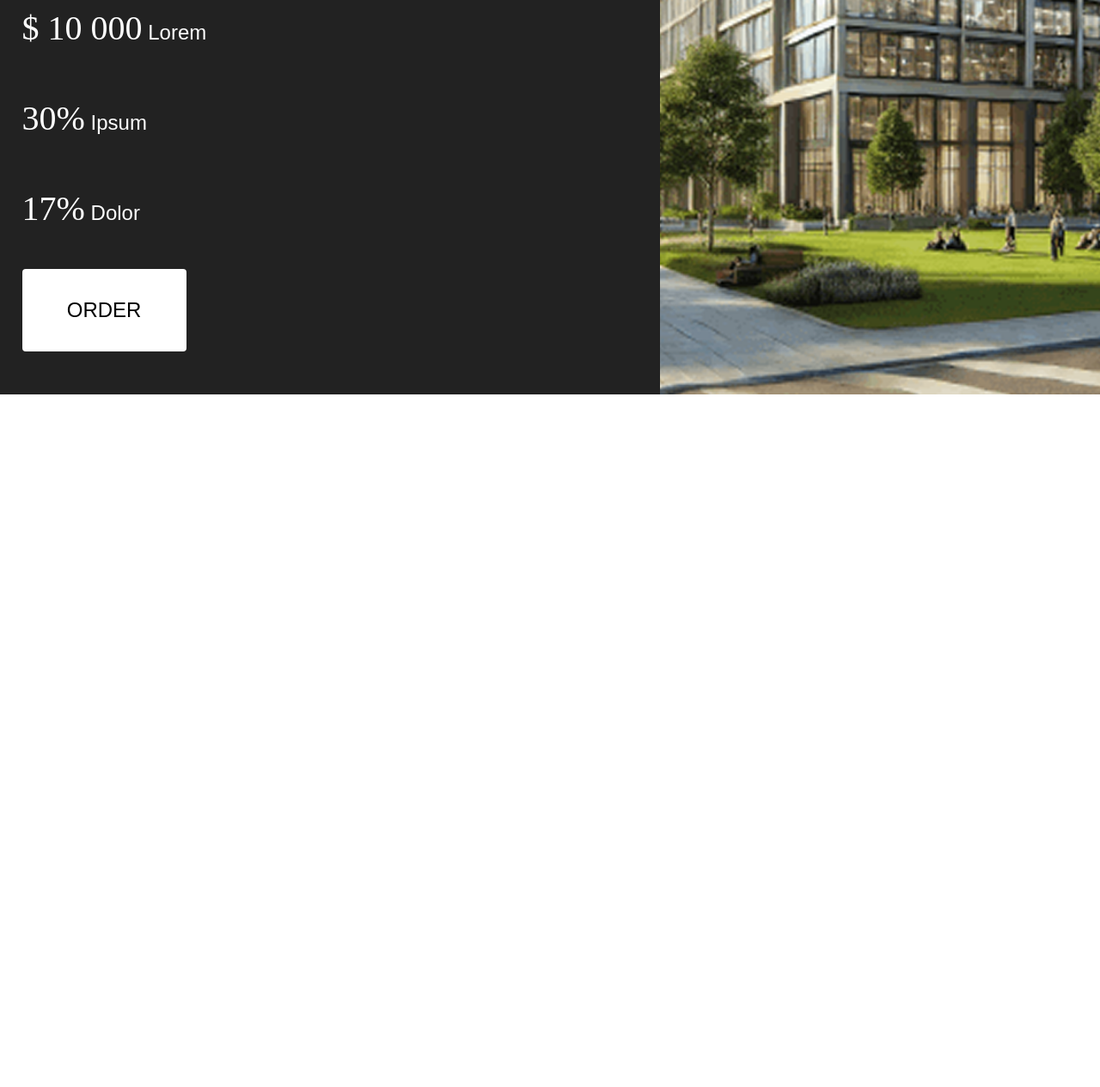
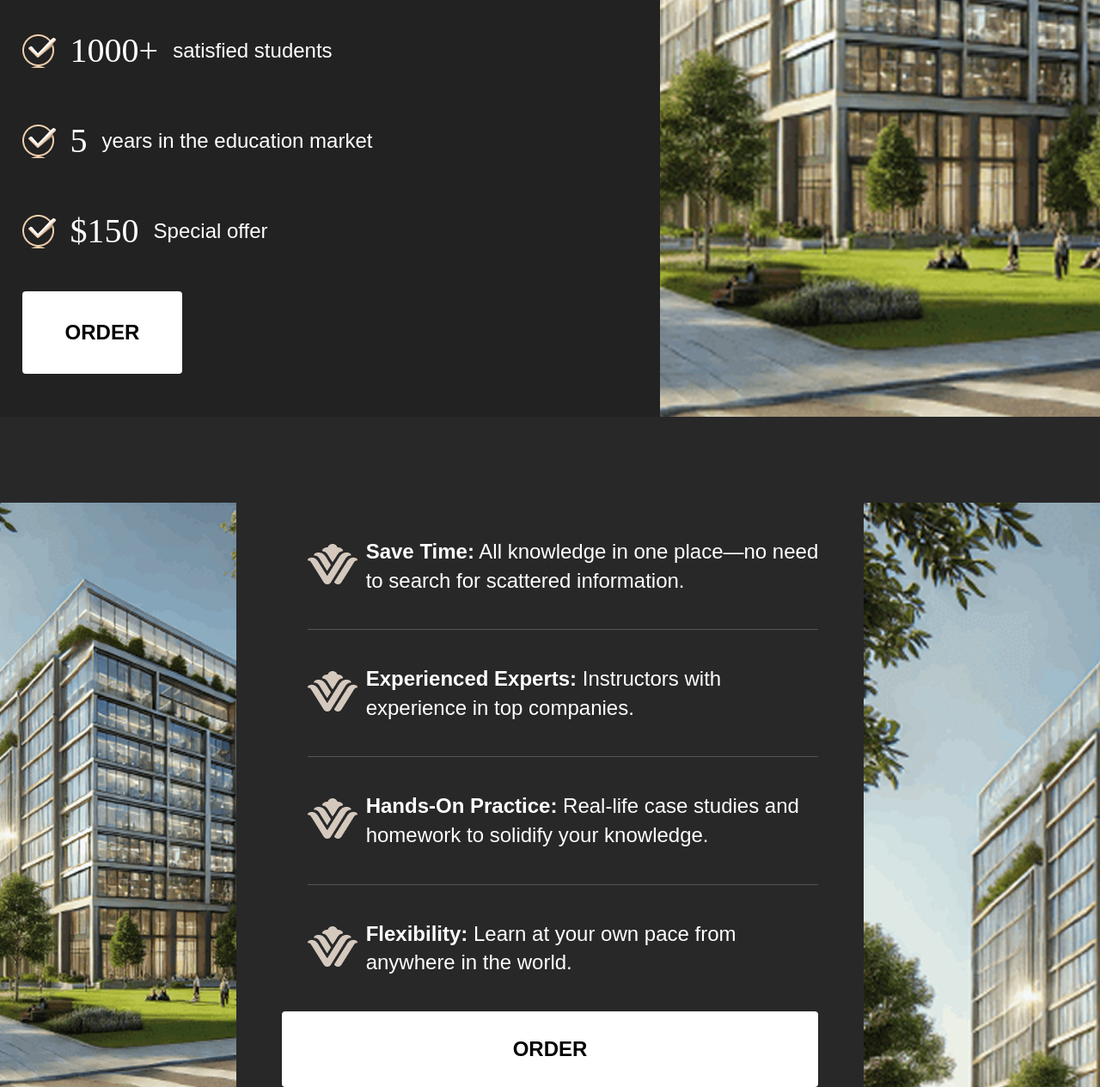
Before and after one commit to MargaritaGit/Mst-test-task-1, a plain HTML site: page index.html in a window 1280 px wide. Shown: the part 677-1942 px from the top of the page at 86% size. Before the commit the page ends 1136 px from the top, so only its background shows below. Drawn offline with Linux system fonts and the light colour scheme.

Commit message:
Benefits block no adaptive, custom text to header

```diff
--- a/index.html
+++ b/index.html
@@ -15,12 +15,12 @@
 <body>
     <div id="top-header" class="top-header">
         <div class="wrapper top-header__wrapper">
-            <div class="top-header__logo">Lorem</div>
+            <div class="top-header__logo">DM Courses</div>
             <nav class="top-header__nav">
                 <ul class="top-header__list">
-                    <li class="top-header__li"><a class="top-header__link" href="">Lorem</a> </li>
-                    <li class="top-header__li"><a class="top-header__link" href="">Ipsum</a></li>
-                    <li class="top-header__li"><a class="top-header__link" href="">Dolor</a></li>
+                    <li class="top-header__li"><a class="top-header__link" href="">About</a> </li>
+                    <li class="top-header__li"><a class="top-header__link" href="">Benefits</a></li>
+                    <li class="top-header__li"><a class="top-header__link" href="">Contacts</a></li>
                 </ul>
             </nav>
         </div>
@@ -28,24 +28,53 @@
     <header class="header">
         <div class="wrapper header__wrapper">
             <div class="header__content">
-                <h1 class="header__heading">Lorem ipsum
-                    dolor sit amet</h1>
-                <h2 class="header__subheading">Lorem ipsum
-                    dolor sit</h2>
+                <h1 class="header__heading">Master Digital Marketing</h1>
+                <h2 class="header__subheading">Boost your income from Zero to PRO!</h2>
                 <ul class="header__list">
-                    <li class="header__li"><span>$ 10 000</span> Lorem</li>
-                    <li class="header__li"><span>30%</span> Ipsum</li>
-                    <li class="header__li"><span>17%</span> Dolor</li>
+                    <li class="header__li"><span>1000+</span> satisfied students</li>
+                    <li class="header__li"><span>5</span> years in the education market</li>
+                    <li class="header__li"><span>$150</span> Special offer</li>
                 </ul>
                 <button class="btn header__btn">order</button>
             </div>
         </div>
 
-        <div class="header__img-cont">
+        <div class="img-cont header__img-cont">
             <!-- <img src="" alt="" class="header__img"> -->
         </div>
     </header>
-    <div class="main"></div>
+
+    <div class="benefits">
+        <div class="img-cont benefits__img-cont  benefits__img-cont_l"></div>
+        <div class="benefits__content">
+            <ul class="benefits__list">
+                <li class="benefits__li">
+                    <div><span>Save Time:</span> All knowledge in one place—no need to search for
+                        scattered information.</div>
+                </li>
+                <li class="benefits__li">
+                    <div><span>Experienced Experts:</span> Instructors with experience in top companies.
+                    </div>
+                </li>
+                <li class="benefits__li">
+                    <div><span>Hands-On Practice:</span> Real-life case studies and homework to solidify
+                        your knowledge.</div>
+                </li>
+                <li class="benefits__li">
+                    <div><span>Flexibility:</span> Learn at your own pace from anywhere in the world.
+                    </div>
+                </li>
+            </ul>
+            <button class="btn benefits__btn">Order</button>
+        </div>
+        <div class="benefits__img-cont benefits__img-cont_r"></div>
+    </div>
+
+    <div class="contact-us">
+
+    </div>
+
+
 
 </body>
 
--- /dev/null
+++ b/styles/benefits.css
@@ -0,0 +1,58 @@
+.benefits {
+    padding-top: 10rem;
+    display: flex;
+    gap: 5.3rem;
+}
+
+.benefits__img-cont {
+    flex-basis: 33%;
+    flex-grow: 1;
+}
+
+.benefits__img-cont_l {
+    background: url(../img/header.png);
+}
+
+.benefits__img-cont_r {
+    background: url(../img/header.png);
+}
+
+.benefits__content {
+    flex-basis: 33%;
+}
+
+.benefits__list {
+    display: flex;
+    flex-direction: column;
+}
+
+.benefits__li {
+    padding: 4rem 0;
+    border-bottom: 0.1rem solid #55565A;
+    /* list-style-image: url(../img/Benefits_list.png); */
+    margin-left: 3rem;
+    display: flex;
+    gap: 1rem;
+}
+
+.benefits__li::before {
+    content: '';
+    display: block;
+    width: 5.8rem;
+    height: 4.7rem;
+    background: url(../img/Benefits_list.png) no-repeat;
+    flex-shrink: 0;
+    transform: translateY(0.8rem);
+}
+
+.benefits__li span {
+    font-weight: bold;
+}
+
+.benefits__li:last-child {
+    border-bottom: none;
+}
+
+.benefits__btn {
+    padding: 3.2rem 26.9rem;
+}
--- a/styles/header.css
+++ b/styles/header.css
@@ -5,8 +5,8 @@
 
 .header__content {
     padding-top: 34rem;
-    max-width: 53.7rem;
     padding-bottom: 5rem;
+    /* line-height: 120%; */
 }
 
 .header__heading {
@@ -14,12 +14,18 @@
     font-weight: normal;
     line-height: 120%;
     margin-bottom: 5rem;
+    max-width: 73.7rem;
+
 }
 
 .header__subheading {
+    /* font-family: Arial, Helvetica, sans-serif; */
     font-size: 5rem;
     font-weight: normal;
     margin-bottom: 6.4rem;
+    line-height: 120%;
+    max-width: 83.7rem;
+
 }
 
 .header__list {
@@ -29,19 +35,29 @@
     margin-bottom: 4rem;
 }
 
+.header__li {
+    display: flex;
+    align-items: center;
+    gap: 1.7rem;
+}
+
 .header__li span {
     font-family: Prata;
     font-size: 4rem;
+    letter-spacing: 4%;
     line-height: 150%;
 }
 
+.header__li::before {
+    content: '';
+    display: inline-block;
+    width: 3.9rem;
+    height: 3.9rem;
+    background: url(../img/done.png);
+}
+
 .header__btn {
-    width: 19.1rem;
-    height: 9.6rem;
-    background-color: #fff;
-    color: #000;
-    font-size: 2.4rem;
-    text-transform: uppercase;
+    padding: 3.6rem 5rem;
 }
 
 .header__btn:hover {
@@ -52,9 +68,6 @@
     width: 40%;
     height: 100%;
     background: url(../img/header.png);
-    background-size: cover;
-    background-repeat: no-repeat;
-    background-position: center;
     position: absolute;
     top: 0;
     right: 0;
--- a/styles/index.css
+++ b/styles/index.css
@@ -1,12 +1,14 @@
 @import './resets.css';
 @import './header.css';
 @import './top-header.css';
+@import './benefits.css';
 
 body {
     font-family: Arial, Helvetica, sans-serif;
     font-size: 2.4rem;
     line-height: 140%;
     color: #fff;
+    background-color: #282829;
 }
 
 .wrapper {
@@ -25,6 +27,19 @@ a {
 }
 
 .btn {
+    background-color: #fff;
+    color: #000;
+    font-size: 2.4rem;
+    font-weight: bold;
+    line-height: 1;
+    letter-spacing: 4%;
+    text-transform: uppercase;
     border-radius: 0.4rem;
     cursor: pointer;
 }
+
+.img-cont {
+    background-size: cover;
+    background-repeat: no-repeat;
+    background-position: center;
+}
--- a/styles/main.css
+++ /dev/null
@@ -1,3 +0,0 @@
-.main {
-    padding-top: 10rem;
-}
--- a/styles/top-header.css
+++ b/styles/top-header.css
@@ -7,6 +7,10 @@
     transition: background, 0.5s;
 }
 
+.top-header:hover {
+    background-color: #222222cc;
+}
+
 .top-header__wrapper {
     display: flex;
     gap: 20.5rem;
@@ -14,6 +18,7 @@
 }
 
 .top-header__logo {
+    font-family: Prata;
     font-size: 3.6rem;
     line-height: 150%;
 }
```
Also changed, not shown: img/Benefits_list.png (added), img/circle-check-regular.svg (added), img/circle-check-solid.svg (added), img/done.png (added), 1 other file.
